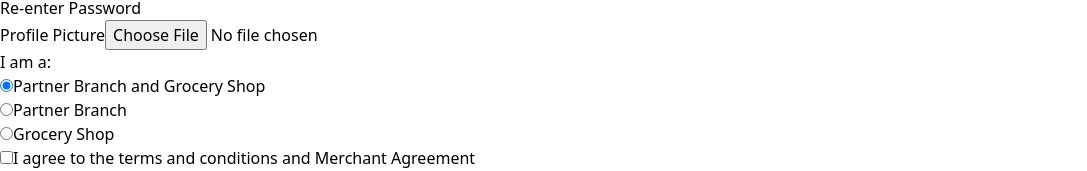
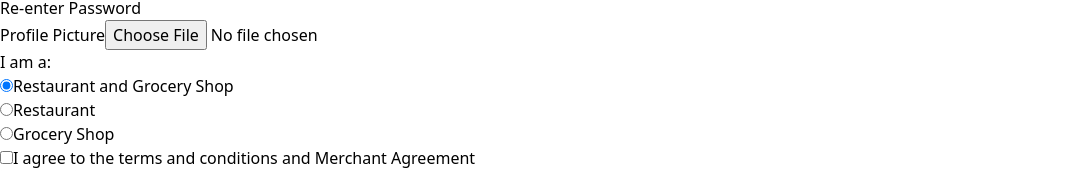
Before and after one commit to Kings-Israel/moboeats-restaurant, a Vue app: page /signup in a window 1280 px wide. Shown: the part 172-343 px from the top of the page, without its empty margins (0-1087 px from the left). Built offline with nearby package versions, Linux system fonts and the light colour scheme; no server answers; what @fawmi/vue-google-maps would draw is missing.

Commit message:
Updated Sign up

```diff
--- a/src/pages/Signup.vue
+++ b/src/pages/Signup.vue
@@ -51,7 +51,7 @@
                     <!-- Start -->
                     <label class="flex items-center">
                       <input type="radio" name="menu-active" v-model="type" value="both" class="form-radio" />
-                      <span class="text-sm font-bold ml-2">Partner Branch and Grocery Shop</span>
+                      <span class="text-sm font-bold ml-2">Restaurant and Grocery Shop</span>
                     </label>
                     <!-- End -->
                   </div>
@@ -60,7 +60,7 @@
                     <!-- Start -->
                     <label class="flex items-center">
                       <input type="radio" name="menu-active" v-model="type" value="restaurant" class="form-radio" />
-                      <span class="text-sm font-bold ml-2">Partner Branch</span>
+                      <span class="text-sm font-bold ml-2">Restaurant</span>
                     </label>
                     <!-- End -->
                   </div>
```
Also changed, not shown: 2 other files (tests, documents, lock files or other folders).
